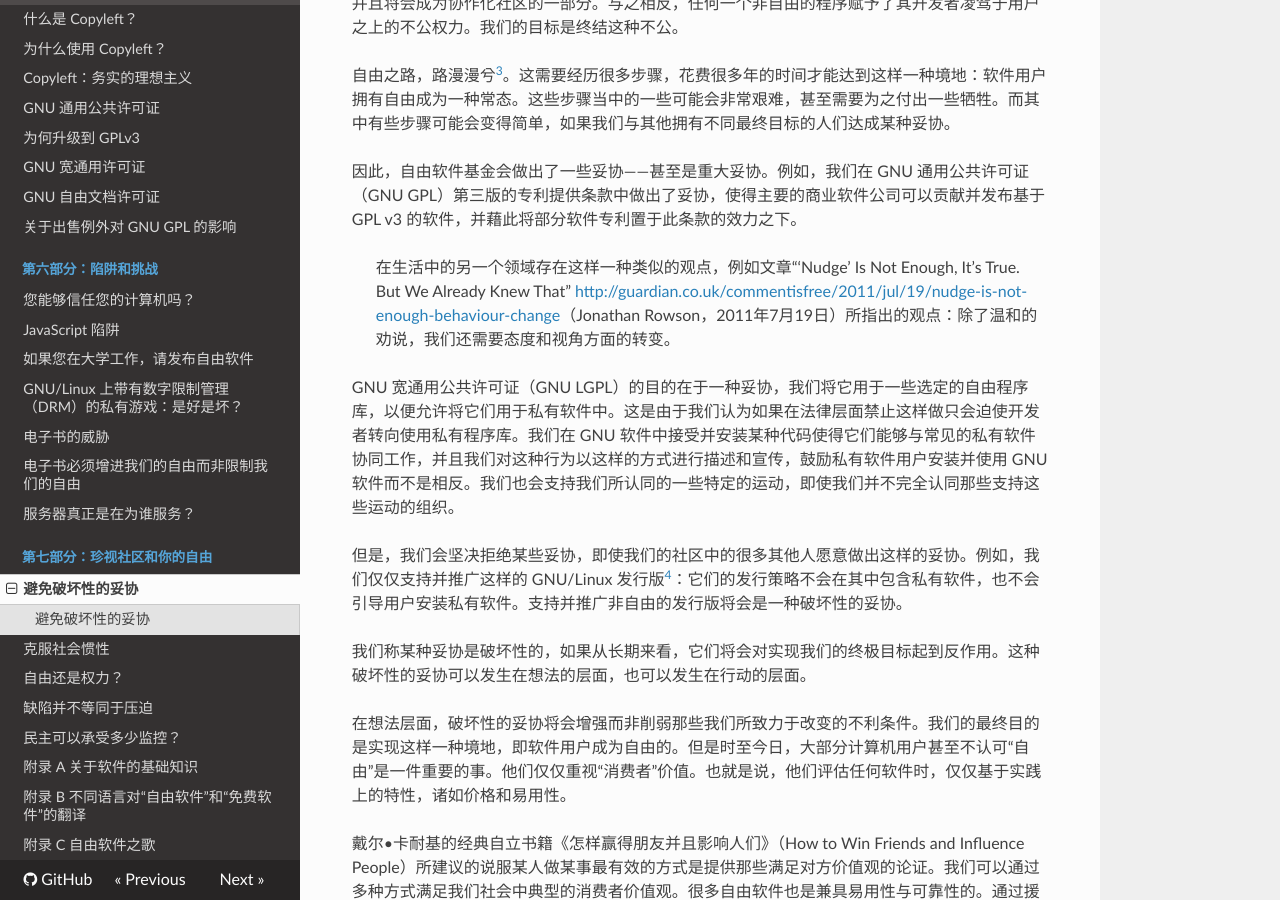
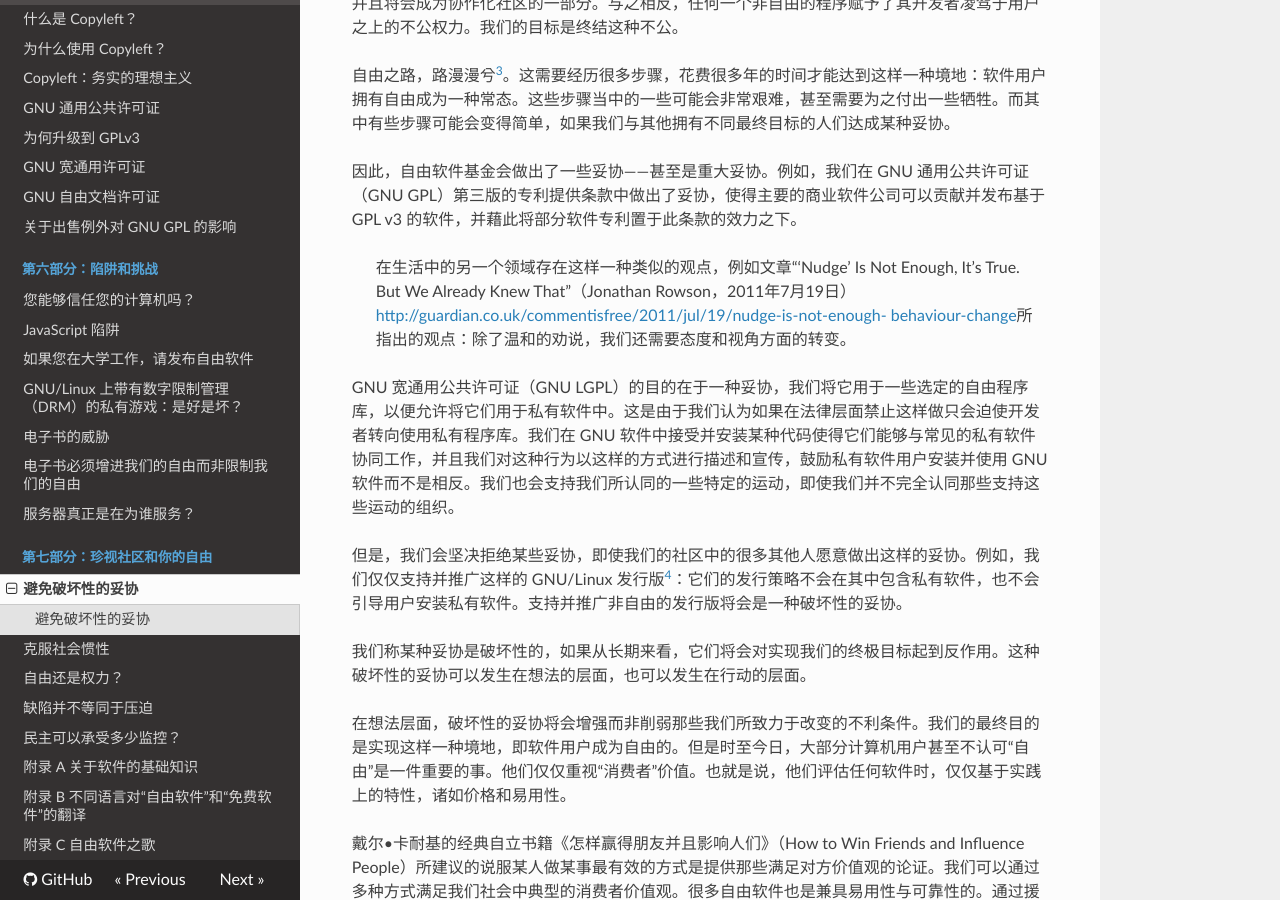
Before and after one commit to beijinglug/fsfs-zh, an MkDocs documentation site: the page built from docs/compromise.md, in a window 1280 px wide and 900 px high, scrolled down 523 px. Built offline with MkDocs 1.6.1, drawn with Linux system fonts in a browser that asks for light colours; nearby versions of some CDN libraries; old or Windows-style settings are respelled for this version of MkDocs; some of the changed lines change nothing that is shown; some of the changed text lies outside the part shown.

Commit message:
minor fix

```diff
--- a/docs/compromise.md
+++ b/docs/compromise.md
@@ -13,7 +13,8 @@
 
 因此，自由软件基金会做出了一些妥协——甚至是重大妥协。例如，我们在 GNU 通用公共许可证（GNU GPL）第三版的专利提供条款中做出了妥协，使得主要的商业软件公司可以贡献并发布基于 GPL v3 的软件，并藉此将部分软件专利置于此条款的效力之下。
 
-> 在生活中的另一个领域存在这样一种类似的观点，例如文章“‘Nudge’ Is Not Enough, It’s True. But We Already Knew That” <http://guardian.co.uk/commentisfree/2011/jul/19/nudge-is-not-enough-behaviour-change>（Jonathan Rowson，2011年7月19日）所指出的观点：除了温和的劝说，我们还需要态度和视角方面的转变。
+> 在生活中的另一个领域存在这样一种类似的观点，例如文章“‘Nudge’ Is Not Enough, It’s True. But We Already Knew That”（Jonathan Rowson，2011年7月19日）<http://guardian.co.uk/commentisfree/2011/jul/19/nudge-is-not-enough-
+behaviour-change>所指出的观点：除了温和的劝说，我们还需要态度和视角方面的转变。
 
 GNU 宽通用公共许可证（GNU LGPL）的目的在于一种妥协，我们将它用于一些选定的自由程序库，以便允许将它们用于私有软件中。这是由于我们认为如果在法律层面禁止这样做只会迫使开发者转向使用私有程序库。我们在 GNU 软件中接受并安装某种代码使得它们能够与常见的私有软件协同工作，并且我们对这种行为以这样的方式进行描述和宣传，鼓励私有软件用户安装并使用 GNU 软件而不是相反。我们也会支持我们所认同的一些特定的运动，即使我们并不完全认同那些支持这些运动的组织。
 
@@ -54,7 +55,7 @@
 
  [^compromise-1]: 您可以在此通过加入会员的方式支持自由软件基金会：<http://my.fsf.org/join>.
 
- [^compromise-2]: 这里的“自由”应理解为 freedom 中的自由，参见 @pageref{Definition} 以获得自由软件的完整定义。
+ [^compromise-2]: 这里的“自由”应理解为 freedom 中的自由，参见《什么是自由软件？》一文以获得自由软件的完整定义。
 
  [^compromise-3]: 参见自由软件基金会执行董事 John Sullivan 于 2008 年发表的文章：“The Last Mile Is Always the Hardest,”，位于[http://fsf.org/bulletin/2008/spring/the-last-mile-is-always-the-hardest](http://fsf.org/bulletin/2008/spring/the-last-mile-is-always-the-hardest)，所提及的他本人对于这一问题的看法。
 
```
